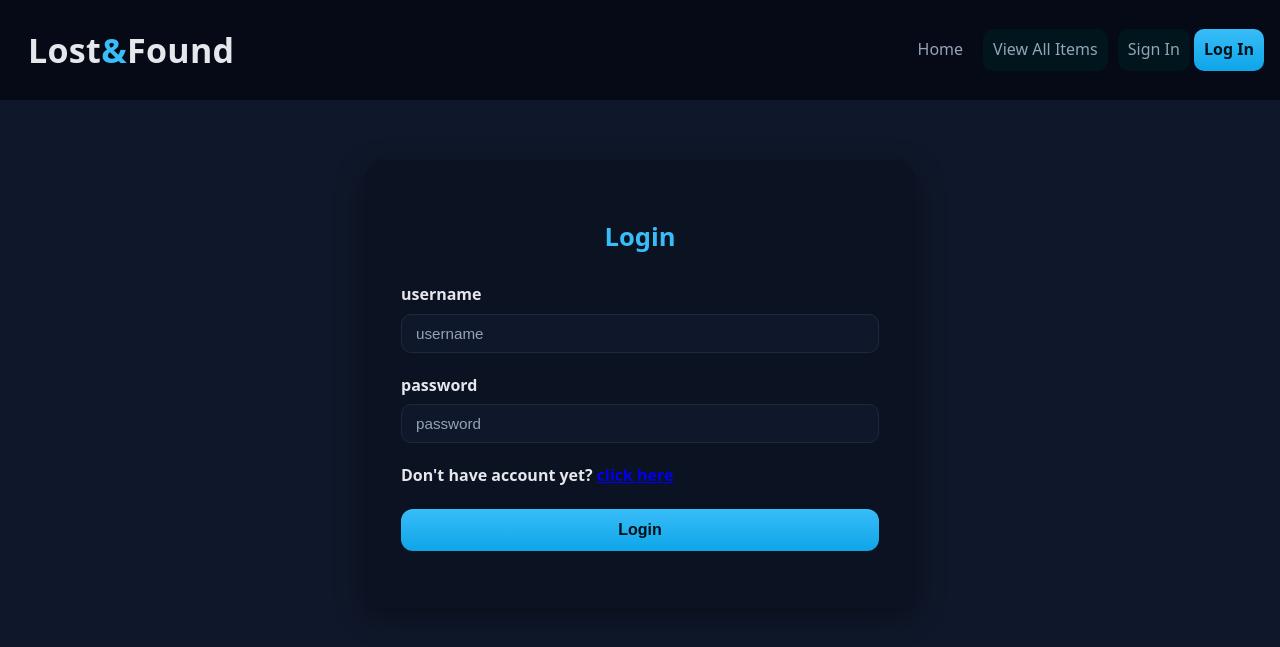
After one commit to WongsatornLav/PSCP_Yu-Nai-Na, a Flask app: page /login in a window 1280 px wide. The commit adds this page. Shown: the top 647 px of the page. Run offline with Flask 3, Linux system fonts and the light colour scheme.

Commit message:
login and sign in update

```diff
--- a/app.py
+++ b/app.py
@@ -1,8 +1,11 @@
-from flask import Flask, render_template, request, redirect, url_for
+from flask import Flask, render_template, request, redirect, url_for, session, flash
+from werkzeug.security import generate_password_hash, check_password_hash
 import sqlite3
 from datetime import datetime
 
 app = Flask(__name__)
+app.secret_key = 'your_super_secret_key_here'
+
 
 @app.route('/')
 def index():
@@ -73,7 +76,7 @@ def report_found():
         conn.close()
         return redirect(url_for('index'))
 
-    return render_template('rp_F.html')\
+    return render_template('rp_F.html')
 
 @app.route('/items')
 def items():
@@ -85,5 +88,66 @@ def items():
     conn.close()
     return render_template('items.html', items=items)
 
+@app.route('/login', methods=['GET', 'POST'])
+def login():
+    if request.method == 'POST':
+        username = request.form['username']
+        password = request.form['password']
+
+        conn = sqlite3.connect('lostandfound.db')
+        c = conn.cursor()
+        c.execute("SELECT * FROM users WHERE username = ?", (username,))
+        user = c.fetchone()
+        conn.close()
+
+        if user and check_password_hash(user[2], password):
+            session['user_id'] = user[0]
+            session['username'] = user[1]
+            session['role'] = user[3]
+            flash(f"Welcome back, {user[1]}!", "success")
+            return redirect(url_for('index'))
+        else:
+            flash("Invalid username or password!", "error")
+
+    return render_template('login.html')
+
+
+@app.route('/signin', methods=['GET', 'POST'])
+def signin():
+    if request.method == 'POST':
+        username = request.form['username']
+        password = request.form['password']
+        confirm_password = request.form['confirm_password']
+
+        if password != confirm_password:
+            flash("Passwords do not match!", "error")
+            return render_template('signin.html')
+
+        hashed_pw = generate_password_hash(password)
+        role = 'user'
+
+        conn = sqlite3.connect('lostandfound.db')
+        c = conn.cursor()
+        try:
+            c.execute(
+                "INSERT INTO users (username, password, role) VALUES (?, ?, ?)",
+                (username, hashed_pw, role)
+            )
+            conn.commit()
+            flash("Account created successfully! Please log in.", "success")
+            return redirect(url_for('login'))
+        except sqlite3.IntegrityError:
+            flash("Username already exists!", "error")
+        finally:
+            conn.close()
+
+    return render_template('signin.html')
+
+@app.route('/logout')
+def logout():
+    session.clear()
+    flash("You have been signed out.", "success")
+    return redirect(url_for('index'))
+
 if __name__=="__main__":
     app.run(debug=True)
--- a/static/css/styles.css
+++ b/static/css/styles.css
@@ -79,6 +79,9 @@ body {
   display: none;
 }
 
+.user-actions .btn-logout {
+  margin-left: 15px;
+}
 
 /* Page frame */
 .page {
@@ -174,6 +177,27 @@ select {
 }
 
 input[type="text"]:focus,
+textarea:focus,
+select:focus {
+  outline: none;
+  border-color: var(--brand);
+  box-shadow: 0 0 0 2px rgba(56, 189, 248, 0.4);
+}
+
+input[type="password"],
+textarea,
+select {
+  width: 100%;
+  padding: 10px 14px;
+  border: 1px solid var(--border);
+  border-radius: 10px;
+  background: #0f172a;
+  color: var(--text);
+  font-size: 0.95rem;
+  transition: all 0.2s ease;
+}
+
+input[type="password"]:focus,
 textarea:focus,
 select:focus {
   outline: none;
--- a/templates/layout.html
+++ b/templates/layout.html
@@ -1,11 +1,13 @@
 <!DOCTYPE html>
 <html lang="en">
+
 <head>
   <meta charset="UTF-8">
   <meta name="viewport" content="width=device-width, initial-scale=1.0">
   <title>{% block title %}Document{% endblock %}</title>
   <link rel="stylesheet" href="{{ url_for('static', filename='css/styles.css') }}">
 </head>
+
 <body>
   <div class="nav-inner container">
     <a href="{{url_for('index')}}" class="brand">Lost<span>&</span>Found</a>
@@ -16,9 +18,25 @@
 
     <nav class="nav-links">
       <a href="{{ url_for('index') }}" class="{% if request.endpoint == 'index' %}active{% endif %}">Home</a>
-  <a href="{{ url_for('report_lost') }}" class="{% if request.endpoint == 'report_lost' %}active{% endif %}">Report Lost</a>
-  <a href="{{ url_for('report_found') }}" class="{% if request.endpoint == 'report_found' %}active{% endif %}">Report Found</a>
+      {% if session.username %}
+      <a href="{{ url_for('report_lost') }}" class="{% if request.endpoint == 'report_lost' %}active{% endif %}">Report
+        Lost</a>
+      <a href="{{ url_for('report_found') }}"
+        class="{% if request.endpoint == 'report_found' %}active{% endif %}">Report Found</a>
+      {% endif %}
       <a class="btn" href="{{ url_for('items') }}">View All Items</a>
+      <div class="user-actions">
+
+        {% if session.username %}
+        <span>Welcome, <strong>{{ session.username }}</strong>!</span>
+        <a href="{{ url_for('logout') }}" class="btn btn-logout">Sign Out</a>
+
+        {% else %}
+        <a href="{{ url_for('signin') }}" class="btn">Sign In</a>
+        <a href="{{ url_for('login') }}" class="btn primary">Log In</a>
+        {% endif %}
+
+      </div>
     </nav>
 
   </div>
@@ -27,4 +45,5 @@
     {% endblock %}
   </main>
 </body>
+
 </html>
--- /dev/null
+++ b/templates/login.html
@@ -0,0 +1,33 @@
+{% extends "layout.html" %}
+
+{% block title %}Report Lost{% endblock %}
+
+{% block content %}
+<main class="report-container">
+    <form id="login" method="POST" action="{{ url_for('login') }}">
+
+        <div class="form-group">
+            <label for="item-title"><h1>Login</h1></label>
+        </div>
+
+
+        <div class="form-group">
+            <label for="item-title">username</label>
+            <input type="text" id="item-title-lost" name="username" placeholder="username" required>
+        </div>
+
+        <div class="form-group">
+            <label for="item-title">password</label>
+            <input type="password" id="item-title-lost" name="password" placeholder="password" required>
+        </div>
+
+        <div class="form-group">
+            <label for="item-title">Don't have account yet?  <a href="{{ url_for('signin') }}">click here</a></label>
+        </div>
+
+        <button type="submit" id="submit-button-lost">Login</button>
+        <p id="status-message"></p>
+    </form>
+</main>
+
+{% endblock %}
```
Also changed, not shown: init_db.py (+9 -0 lines), insert.py (deleted, +0 -20 lines), tempCodeRunnerFile.py (deleted, +0 -21 lines), templates/signin.html (added, +38 -0 lines), lostandfound.db. Lines whose indentation alone changed are shown as unchanged.
